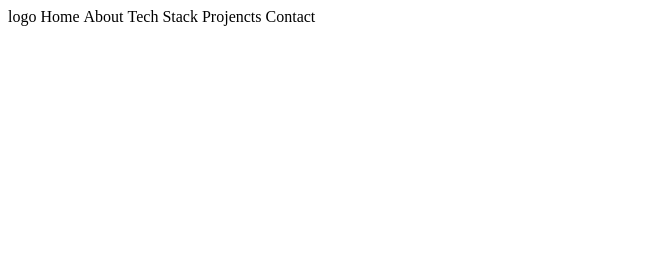
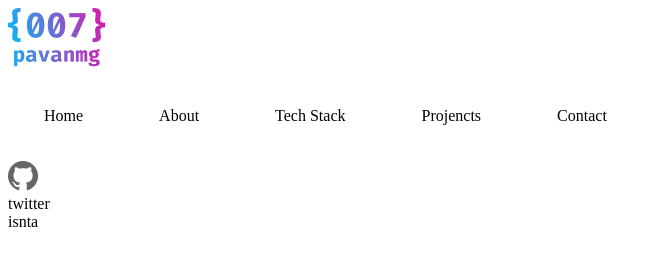
Before and after one commit to LimSeHyeon/web_advanced, a plain HTML site: page basic/profile.html in a window 1280 px wide. Shown: the whole page, without its empty margins (0-662 px from the left). Drawn offline with Linux system fonts and the light colour scheme.

Commit message:
feat: 로고 이미지 넣기

```diff
--- a/basic/profile-style.css
+++ b/basic/profile-style.css
@@ -1,8 +1,10 @@
 .nav-items div {
     display: inline-block;
+    margin: 36px;
 }
 
 .logo,
 .nav-items {
     display: inline-block;
+    margin-right: 306px;
 }
--- a/basic/profile.html
+++ b/basic/profile.html
@@ -8,7 +8,7 @@
 </head>
 <body>
     <nav>
-        <div class="logo">logo</div>
+        <div class="logo"><img src="./image/logo 1.png"></div>
 
         <div class="nav-items">
             <div>Home</div>
@@ -17,6 +17,12 @@
             <div>Projencts</div>
             <div>Contact</div>
         </div>
+
+        <div class="gitwitterinsta">
+            <div><img src="./image/git.png"></div>
+            <div>twitter</div>
+            <div>isnta</div>
+        </div>
     </nav>
 </body>
 </html>
```
Also changed, not shown: basic/image/logo 1.png (added).
